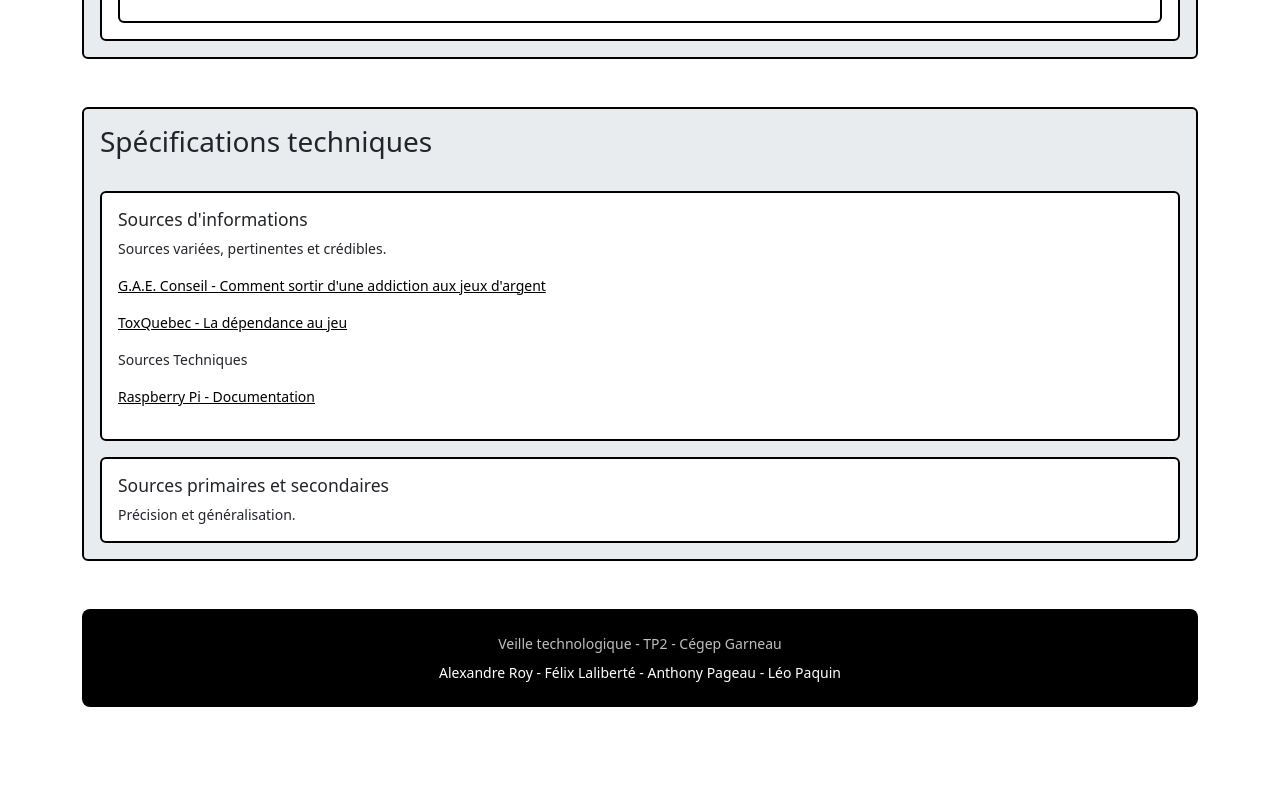
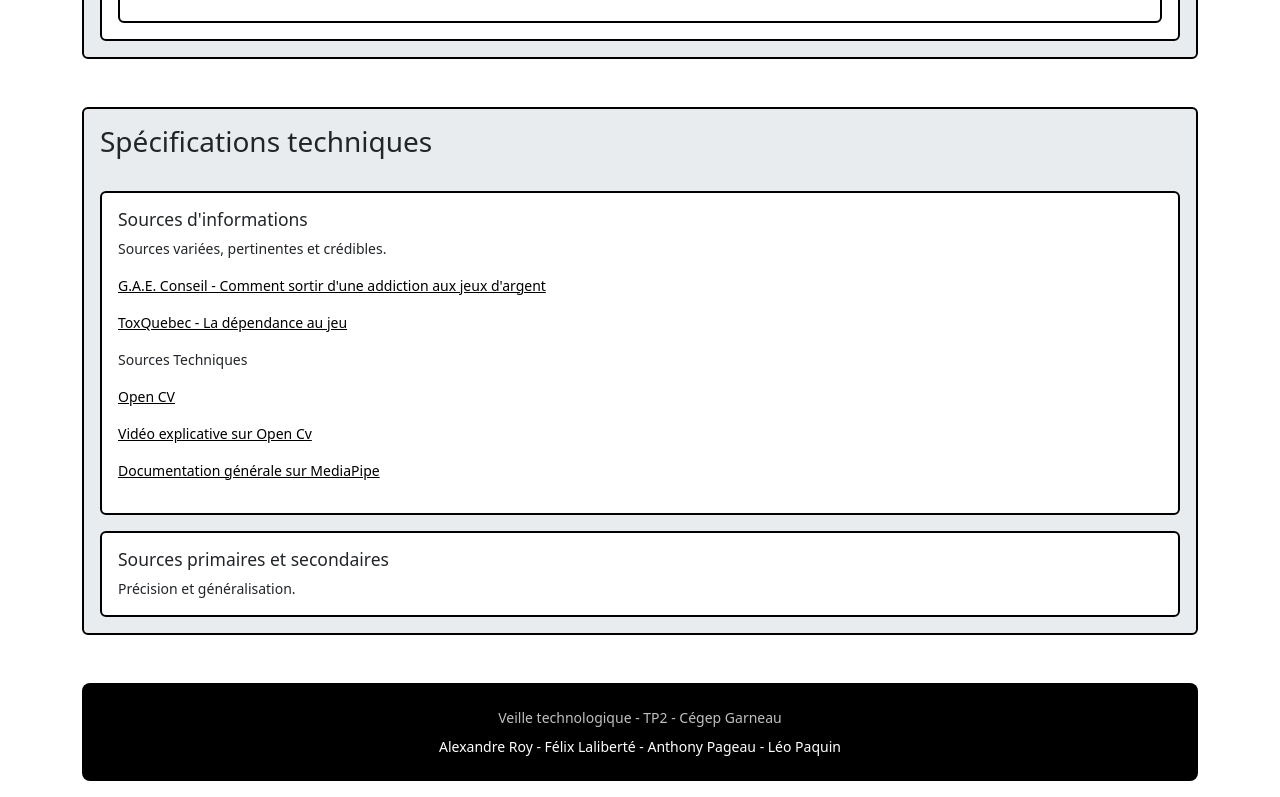
Before and after one commit to arksyy/veille-techno, a plain HTML site: page index.html in a window 1280 px wide. Shown: the part 1774-2571 px from the top of the page. Before the commit the page ends 2497 px from the top, so only its background shows below. Drawn offline with Linux system fonts and the light colour scheme.

Commit message:
doc media pipe + open cv

```diff
--- a/index.html
+++ b/index.html
@@ -225,7 +225,9 @@
                     <p><a href="https://gaeconseil.fr/comment-sortir-dune-addiction-aux-jeux-dargent/#toc_Comment_soigner_une_addiction_aux_jeux">G.A.E. Conseil - Comment sortir d'une addiction aux jeux d'argent</a></p>
                     <p><a href="https://toxquebec.com/la-dependance-au-jeu/">ToxQuebec - La dépendance au jeu</a></p>
                     <p>Sources Techniques</p>
-                    <p><a href="https://www.raspberrypi.com/documentation/">Raspberry Pi - Documentation</a></p>
+                    <p><a href="https://docs.opencv.org/4.x/">Open CV</a></p>
+                    <p><a href="https://www.youtube.com/watch?v=PeMM80WimN4">Vidéo explicative sur Open Cv</a></p>
+                    <p><a href="https://ai.google.dev/edge/mediapipe/solutions/guide?hl=fr">Documentation générale sur MediaPipe</a></p>
                   </div>
                 </div>
               </div>
```
